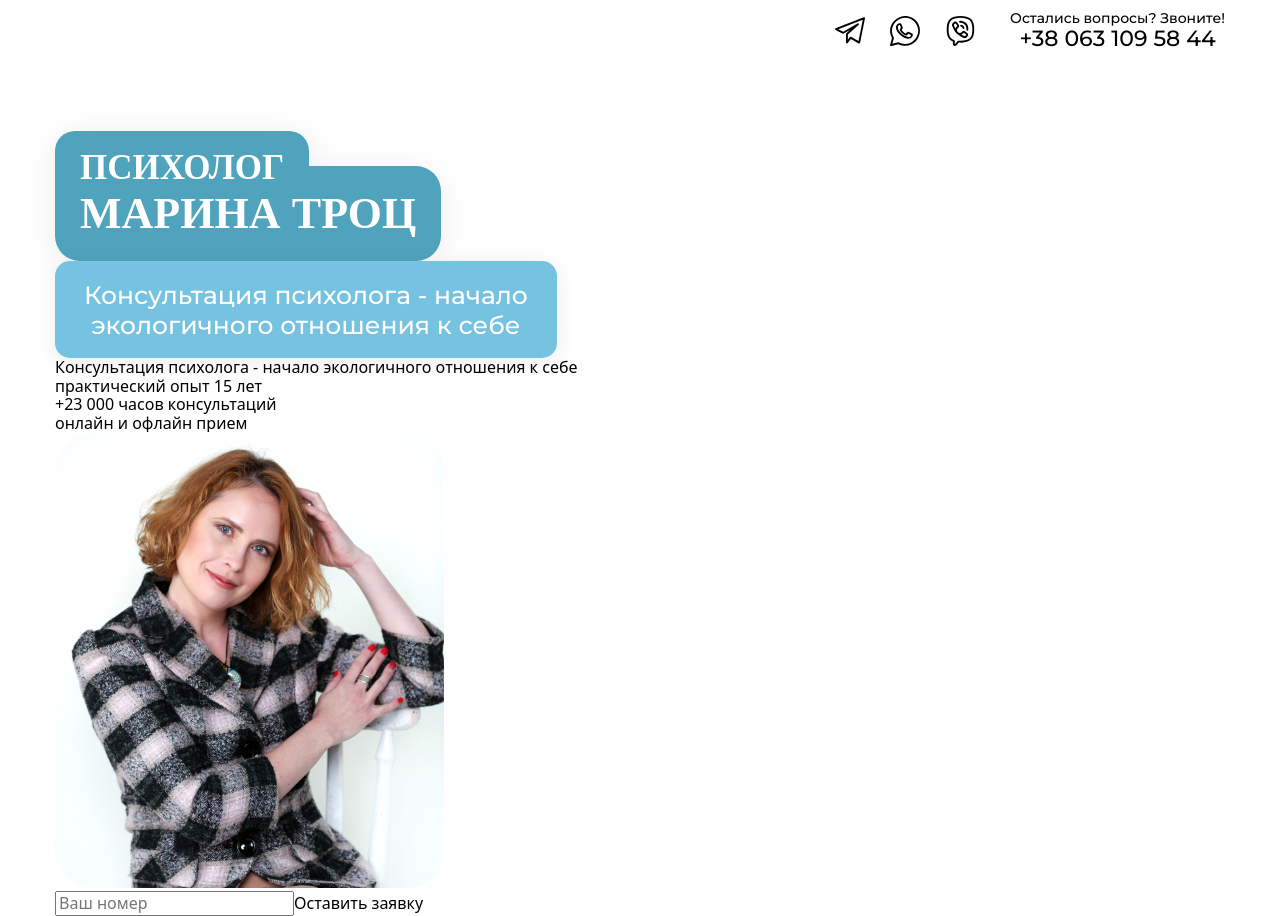
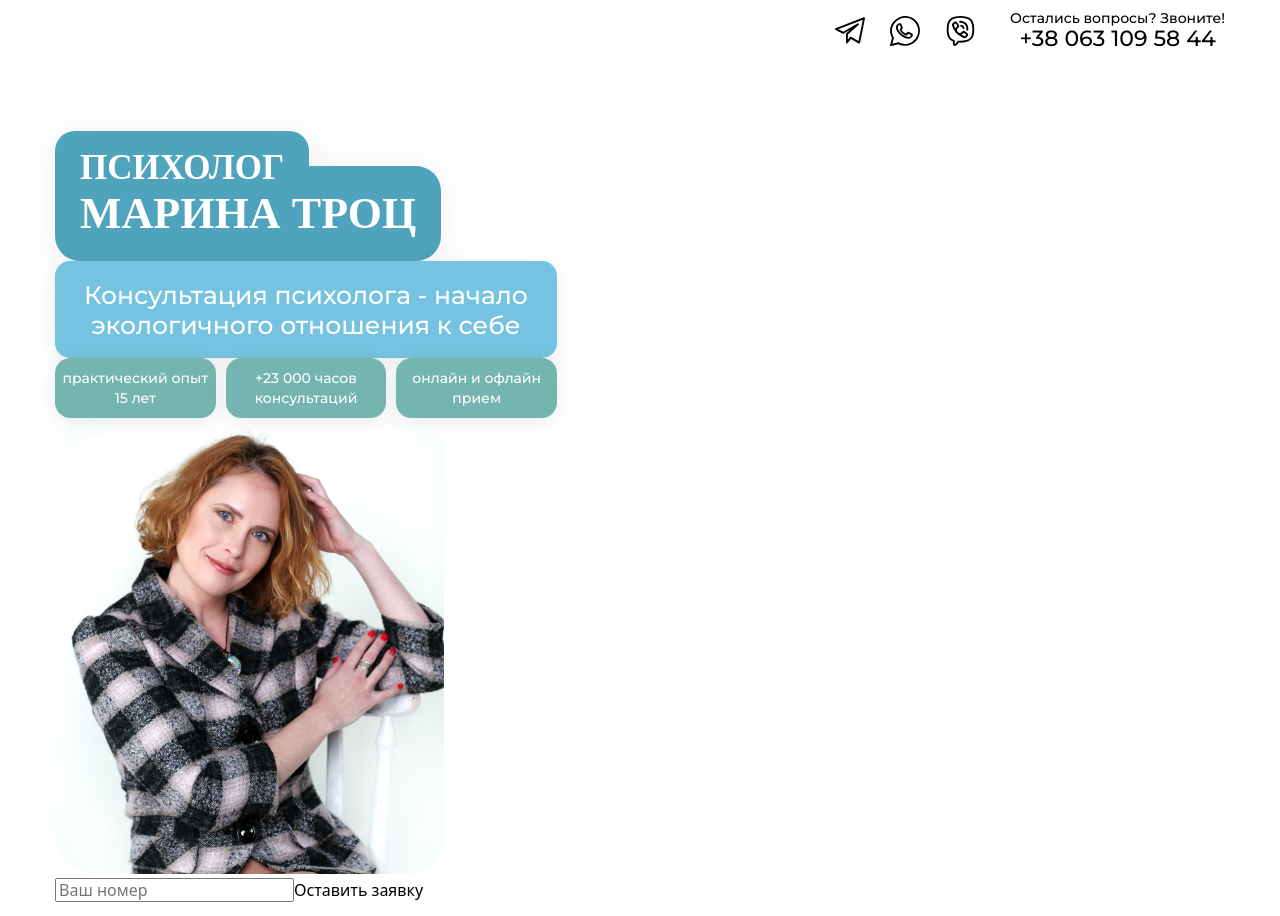
Before and after one commit to Fluebubble/marina-trots-website, a React (Vite) app: page / in a window 1280 px wide. Built offline with nearby package versions, Linux system fonts and the light colour scheme.

Commit message:
bullet list component finished

```diff
--- /dev/null
+++ b/src/components/Header/Hero/BulletList/BulletItem/BulletItem.module.scss
@@ -0,0 +1,24 @@
+.item {
+  display: flex;
+  // flex-direction: row;
+  align-items: center;
+  // margin-bottom: 10px;
+
+  flex-basis: calc(50% - 5px);
+  height: 64px;
+  // flex-basis: 190px;
+
+  background: #75b5b0;
+  border-radius: 15.5px;
+  filter: drop-shadow(0px 4px 10px rgba(0, 0, 0, 0.08));
+
+  @media screen and (min-width: 768px) {
+    width: 145px;
+    height: 55px;
+  }
+  @media screen and (min-width: 1200px) {
+    width: 162.9px;
+    height: 59.84px;
+    margin-bottom: 0;
+  }
+}
--- /dev/null
+++ b/src/components/Header/Hero/BulletList/BulletItem/Bulletltem.tsx
@@ -0,0 +1,9 @@
+import styles from './BulletItem.module.scss';
+
+interface Props {
+  text: string;
+}
+
+export const BulletItem: React.FC<Props> = ({ text }) => {
+  return <li className={styles.item}>{text}</li>;
+};
--- /dev/null
+++ b/src/components/Header/Hero/BulletList/BulletList.module.scss
@@ -0,0 +1,32 @@
+.bullets {
+  order: 4;
+  // margin-top: 10px;
+
+  display: flex;
+  // justify-content: space-between;
+  gap: 10px;
+  max-width: 390px;
+  flex-wrap: wrap;
+  font-family: 'Montserrat';
+  font-style: normal;
+  font-weight: 500;
+  font-size: 16.7027px;
+  line-height: 20px;
+  text-align: center;
+  color: #ffffff;
+  // margin-bottom: 10px;
+
+  @media screen and (min-width: 768px) {
+    width: 455px;
+    flex-wrap: nowrap;
+    font-weight: 500;
+    font-size: 14px;
+    margin-bottom: 0;
+    gap: 10px;
+    // justify-content: ;
+  }
+  @media screen and (min-width: 1200px) {
+    width: 502px;
+    max-width: none;
+  }
+}
--- /dev/null
+++ b/src/components/Header/Hero/BulletList/BulletList.tsx
@@ -0,0 +1,15 @@
+import styles from './BulletList.module.scss';
+import { BulletItem } from './BulletItem/Bulletltem';
+
+export const BulletList = () => {
+  return (
+    <ul className={styles.bullets}>
+      <BulletItem text="практический опыт 15 лет" />
+      <BulletItem text="+23 000 часов консультаций" />
+      <BulletItem text="онлайн и офлайн прием" />
+      {/* <li className="hero__bullets-list-item">практический опыт 15 лет</li>
+      <li className="hero__bullets-list-item">+23 000 часов консультаций</li>
+      <li className="hero__bullets-list-item">онлайн и офлайн прием</li> */}
+    </ul>
+  );
+};
--- a/src/components/Header/Hero/Hero.tsx
+++ b/src/components/Header/Hero/Hero.tsx
@@ -1,3 +1,4 @@
+import { BulletList } from './BulletList/BulletList';
 import styles from './Hero.module.scss';
 import { MainTitle } from './MainTitle/MainTitle';
 import { Subtitle } from './Subtitle/Subtitle';
@@ -8,18 +9,7 @@ export const Hero = () => {
       <div className="hero__inner">
         <MainTitle />
         <Subtitle />
-        <div className="hero__subtitle">
-          <p className="hero__subtitle-text">
-            Консультация психолога - начало экологичного отношения к себе
-          </p>
-        </div>
-        <ul className="hero__bullets-list">
-          <li className="hero__bullets-list-item">практический опыт 15 лет</li>
-          <li className="hero__bullets-list-item">
-            +23 000 часов консультаций
-          </li>
-          <li className="hero__bullets-list-item">онлайн и офлайн прием</li>
-        </ul>
+        <BulletList />
         <img
           src="img/hero/main-photo-mobile.jpg"
           alt="Марина Троц"
--- a/src/components/Header/Hero/Subtitle/Subtitle.module.scss
+++ b/src/components/Header/Hero/Subtitle/Subtitle.module.scss
@@ -1,12 +1,7 @@
 .wrapper {
-  // width: 390px;
-  // height: 68px;
   padding: 12px 11px;
-  // margin-top: 10px;
-  // margin-bottom: 25px;
   background: #75c3e0;
   border-radius: 15px;
-
   order: 3;
   filter: drop-shadow(0px 4px 10px rgba(0, 0, 0, 0.08));
 
```
